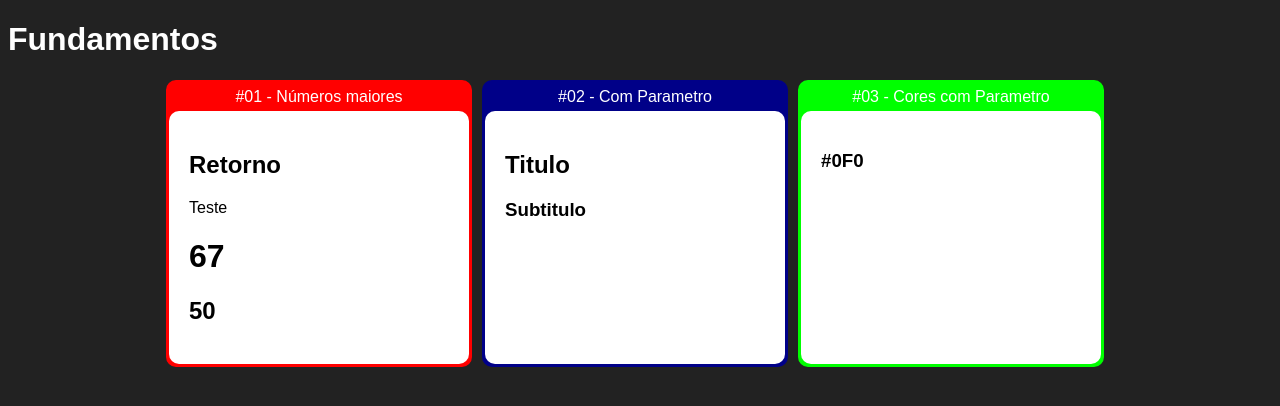
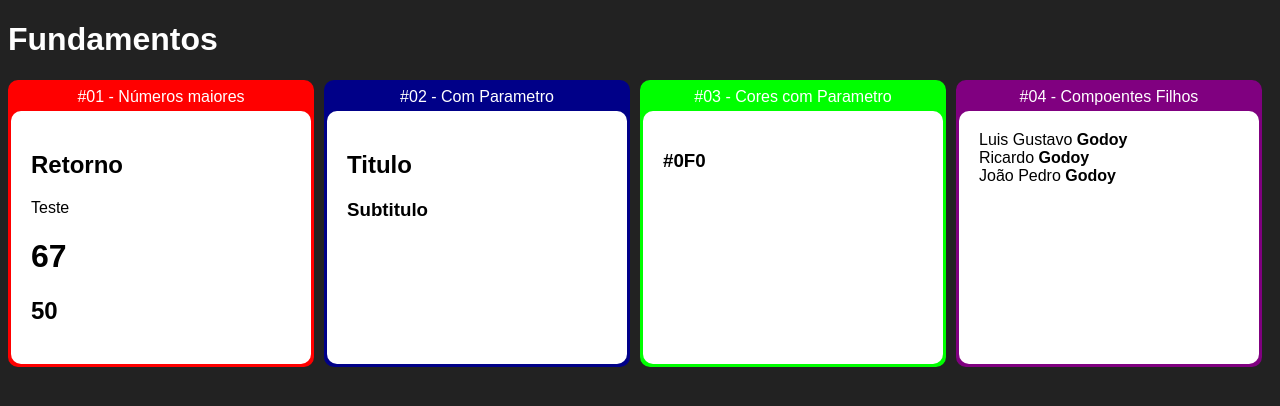
Before and after one commit to Scrowszinho/ReactJs, a React (Create React App) app in the folder Primeira aula/: page / in a window 1280 px wide. Shown: the top 406 px of the page. Built offline with nearby package versions, Linux system fonts and the light colour scheme.

Commit message:
Aula: Passando componente de pai para filho

```diff
--- a/Primeira aula/src/App.jsx
+++ b/Primeira aula/src/App.jsx
@@ -4,6 +4,7 @@ import ComParametro from './components/basics/ComParametro';
 import CoresParametro from './components/basics/CoresParametro';
 import Card from './components/layouts/Card';
 import './App.css';
+import Familia from './components/basics/Familia';
 
 export default () => {
     return (
@@ -20,6 +21,9 @@ export default () => {
             <Card titulo={'#03 - Cores com Parametro'}  color={'#0F0'}>
                 <CoresParametro color={'#0F0'}></CoresParametro>
             </Card>
+            <Card titulo={'#04 - Compoentes Filhos'}  color={'#800080'}>
+                <Familia sobrenome={'Godoy'}></Familia>
+            </Card>
             </div>
         </div>
     );
--- /dev/null
+++ b/Primeira aula/src/components/basics/Familia.jsx
@@ -0,0 +1,12 @@
+import React from 'react';
+import Membro from './Membro';
+
+export default props =>{
+    return(
+        <div>
+       <Membro nome={'Luis Gustavo'} sobrenome={'Godoy'}/>
+       <Membro nome={'Ricardo'} sobrenome={props.sobrenome}/>
+       <Membro nome={'João Pedro'} {...props}/>
+       </div>
+    );
+}
--- /dev/null
+++ b/Primeira aula/src/components/basics/Membro.jsx
@@ -0,0 +1,7 @@
+import React from 'react';
+
+export default props =>{
+    return(
+        <div>{props.nome} <strong>{props.sobrenome}</strong></div>
+    );
+}
```
